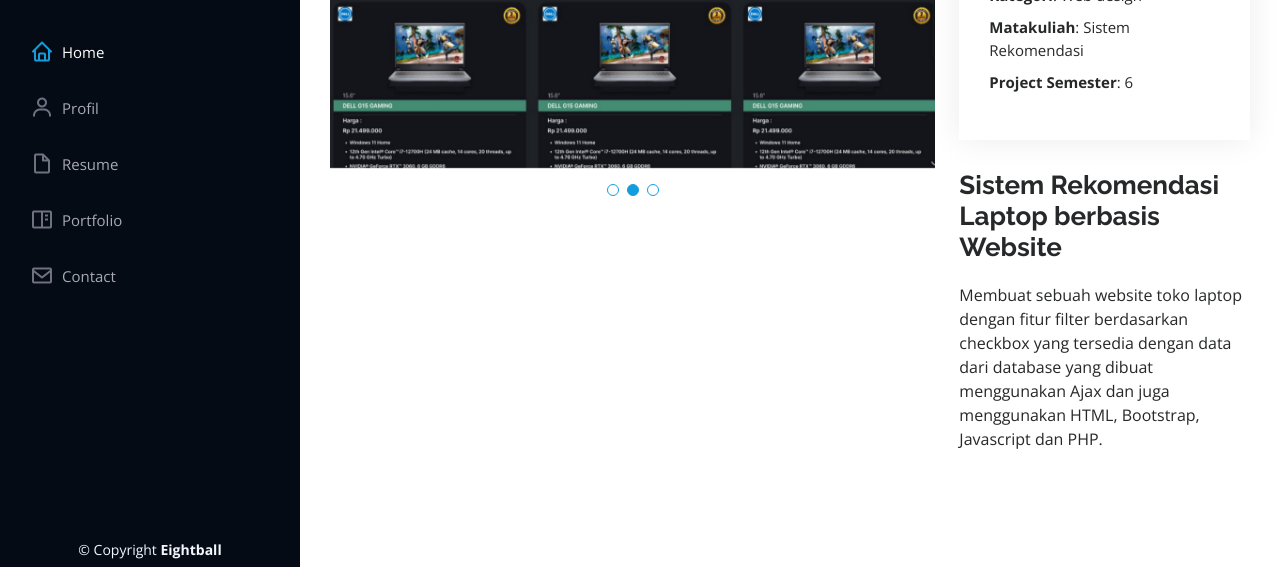
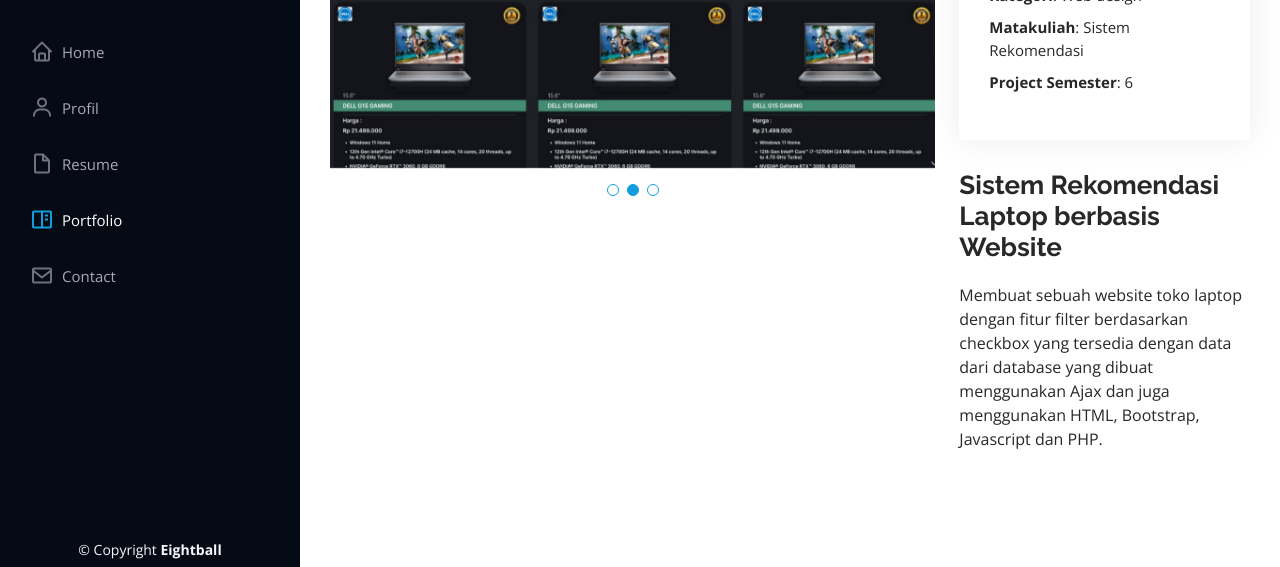
Before and after one commit to eightballl/eightballl.github.io, a plain HTML site: page portfolio-laptop.html in a window 1280 px wide. Shown: the part 233-800 px from the top of the page. Drawn offline with nearby package versions, Linux system fonts and the light colour scheme.

Commit message:
Portofolio

```diff
--- a/portfolio-laptop.html
+++ b/portfolio-laptop.html
@@ -57,10 +57,10 @@
 
       <nav id="navbar" class="nav-menu navbar">
         <ul>
-          <li><a href="index.html" class="nav-link scrollto active"><i class="bx bx-home"></i> <span>Home</span></a></li>
+          <li><a href="index.html" class="nav-link scrollto"><i class="bx bx-home"></i> <span>Home</span></a></li>
           <li><a href="index.html#profil" class="nav-link scrollto"><i class="bx bx-user"></i> <span>Profil</span></a></li>
           <li><a href="index.html#resume" class="nav-link scrollto"><i class="bx bx-file-blank"></i> <span>Resume</span></a></li>
-          <li><a href="index.html#portfolio" class="nav-link scrollto"><i class="bx bx-book-content"></i> <span>Portfolio</span></a></li>
+          <li><a href="index.html#portfolio" class="nav-link scrollto active"><i class="bx bx-book-content"></i> <span>Portfolio</span></a></li>
           <li><a href="index.html#contact" class="nav-link scrollto"><i class="bx bx-envelope"></i> <span>Contact</span></a></li>
         </ul>
       </nav><!-- .nav-menu -->
```
